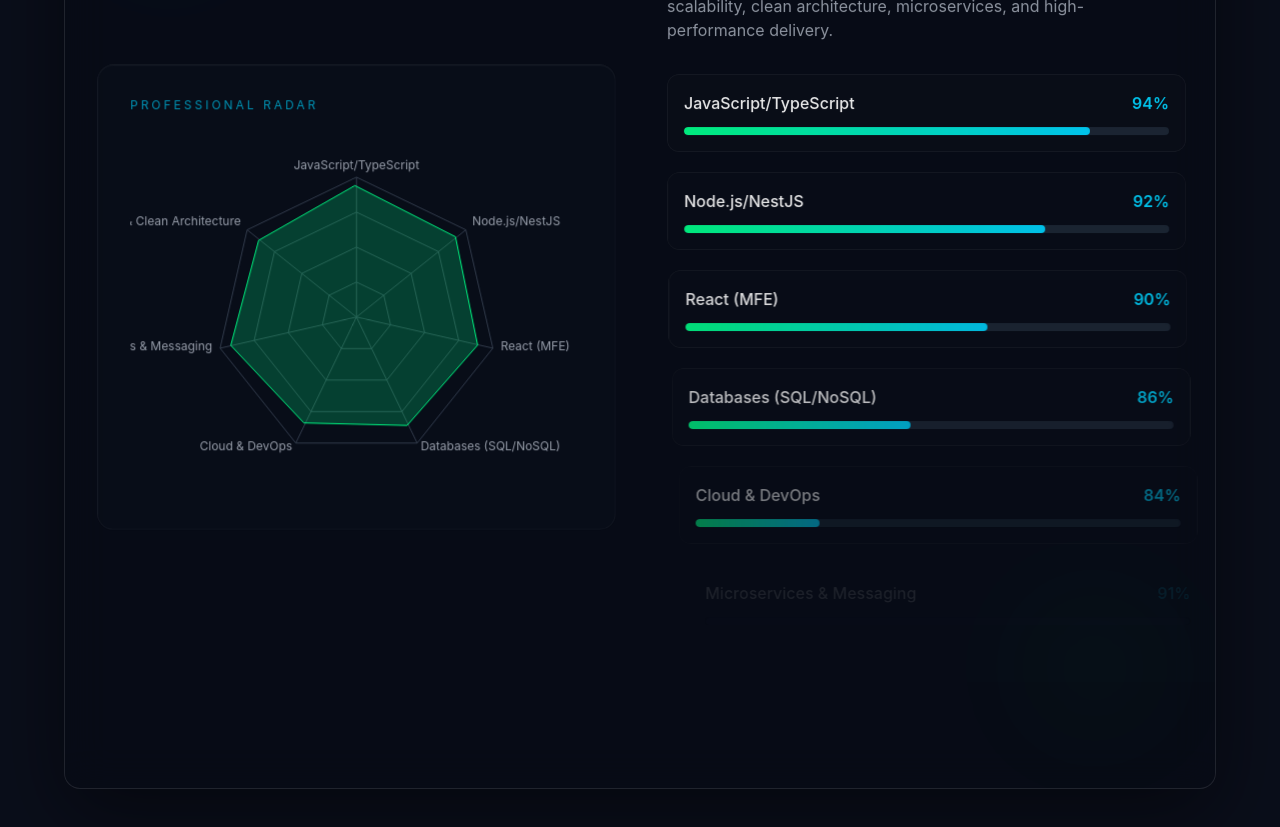
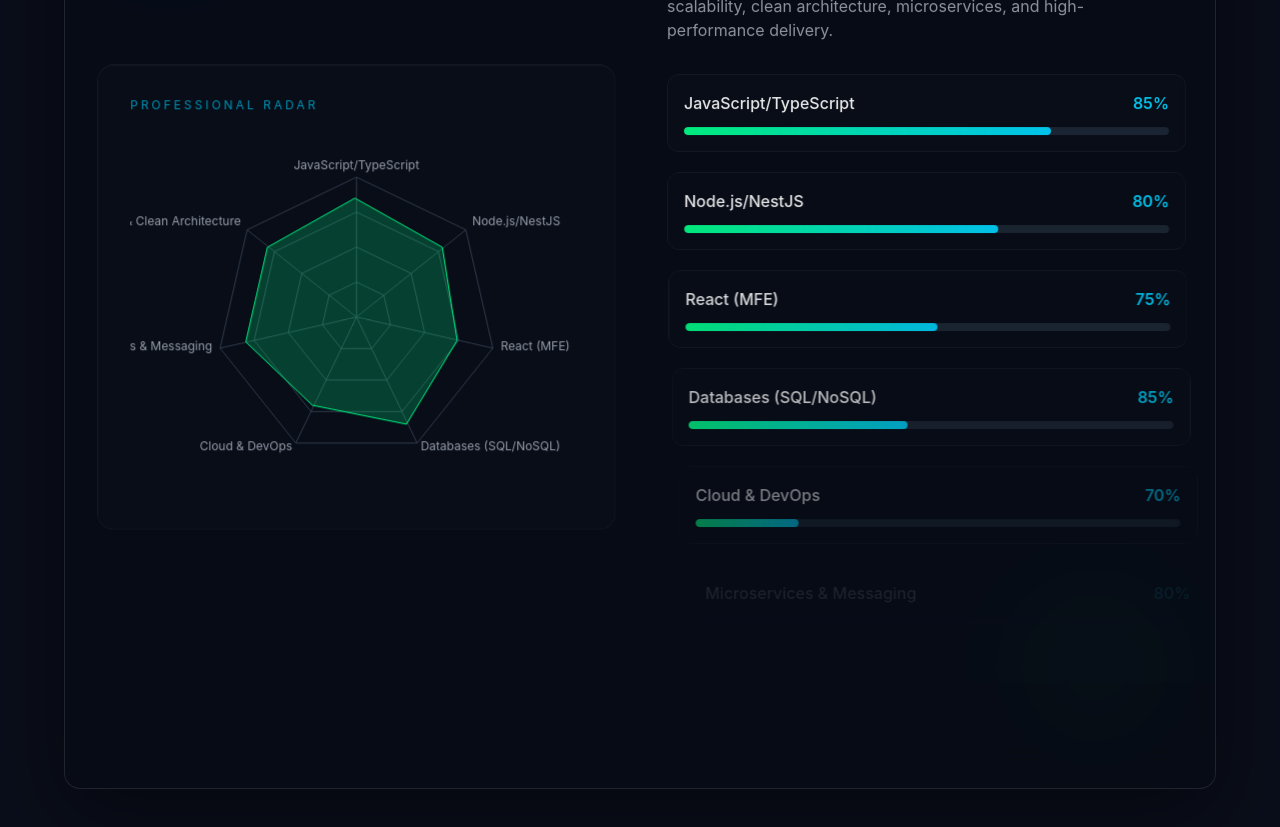
Before and after one commit to flaviozno/portfolio, a React (Vite) app: page / in a window 1280 px wide. Shown: the part 2000-2827 px from the top of the page. Built offline with nearby package versions, Linux system fonts and the light colour scheme.

Commit message:
feat: mobile chat

```diff
--- a/src/components/TechStack.jsx
+++ b/src/components/TechStack.jsx
@@ -8,18 +8,19 @@
 } from "recharts";
 
 const data = [
-  { skill: "JavaScript/TypeScript", level: 94 },
-  { skill: "Node.js/NestJS", level: 92 },
-  { skill: "React (MFE)", level: 90 },
-  { skill: "Databases (SQL/NoSQL)", level: 86 },
-  { skill: "Cloud & DevOps", level: 84 },
-  { skill: "Microservices & Messaging", level: 91 },
-  { skill: "Testing & Clean Architecture", level: 88 },
+  { skill: "JavaScript/TypeScript", level: 85 },
+  { skill: "Node.js/NestJS", level: 80 },
+  { skill: "React (MFE)", level: 75 },
+  { skill: "Databases (SQL/NoSQL)", level: 85 },
+  { skill: "Cloud & DevOps", level: 70 },
+  { skill: "Microservices & Messaging", level: 80 },
+  { skill: "Testing & Clean Architecture", level: 80 },
 ];
 
 const TechStack = () => {
   const ref = useRef(null);
   const [isInView, setIsInView] = useState(false);
+  const [isMobile, setIsMobile] = useState(false);
 
   useEffect(() => {
     const observer = new IntersectionObserver(
@@ -38,6 +39,39 @@
 
     return () => observer.disconnect();
   }, []);
+
+  useEffect(() => {
+    const checkMobile = () => {
+      setIsMobile(window.innerWidth < 768);
+    };
+
+    checkMobile();
+    window.addEventListener("resize", checkMobile);
+
+    return () => window.removeEventListener("resize", checkMobile);
+  }, []);
+
+  const radarData = isMobile
+    ? data.map((item) => {
+        const shortLabelMap = {
+          "JavaScript/TypeScript": "JS/TS",
+          "Node.js/NestJS": "Node/Nest",
+          "React (MFE)": "React",
+          "Databases (SQL/NoSQL)": "DB",
+          "Cloud & DevOps": "Cloud",
+          "Microservices & Messaging": "Microservices",
+          "Testing & Clean Architecture": "Testing",
+        };
+
+        return {
+          ...item,
+          radarSkill: shortLabelMap[item.skill] ?? item.skill,
+        };
+      })
+    : data.map((item) => ({
+        ...item,
+        radarSkill: item.skill,
+      }));
 
   return (
     <section
@@ -81,12 +115,12 @@
                     </p>
                   </div>
 
-                  <ResponsiveContainer width="100%" height={360}>
-                    <RadarChart data={data}>
+                  <ResponsiveContainer width="100%" height={isMobile ? 280 : 360}>
+                    <RadarChart data={radarData}>
                       <PolarGrid stroke="#374151" />
                       <PolarAngleAxis
-                        dataKey="skill"
-                        tick={{ fill: "#9ca3af", fontSize: 12 }}
+                        dataKey="radarSkill"
+                        tick={{ fill: "#9ca3af", fontSize: isMobile ? 10 : 12 }}
                       />
                       <Radar
                         name="Skills"
```
